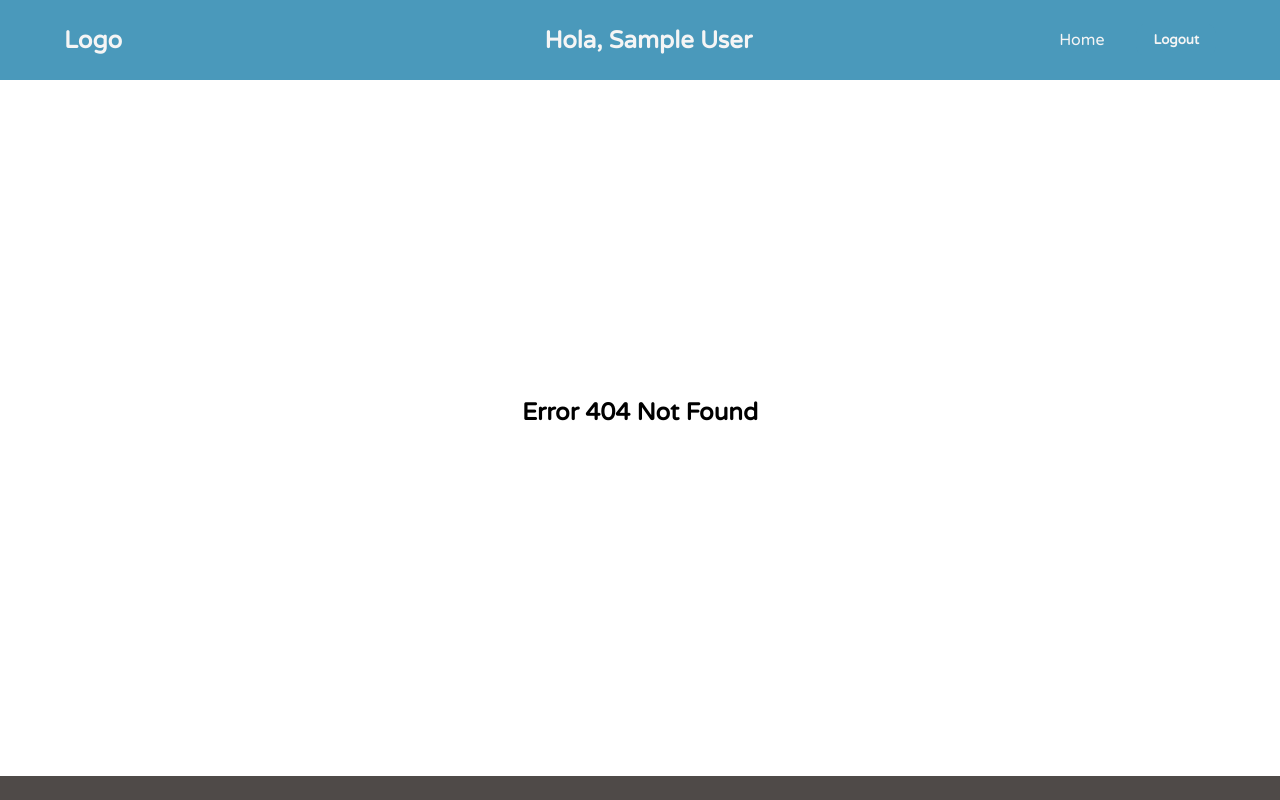
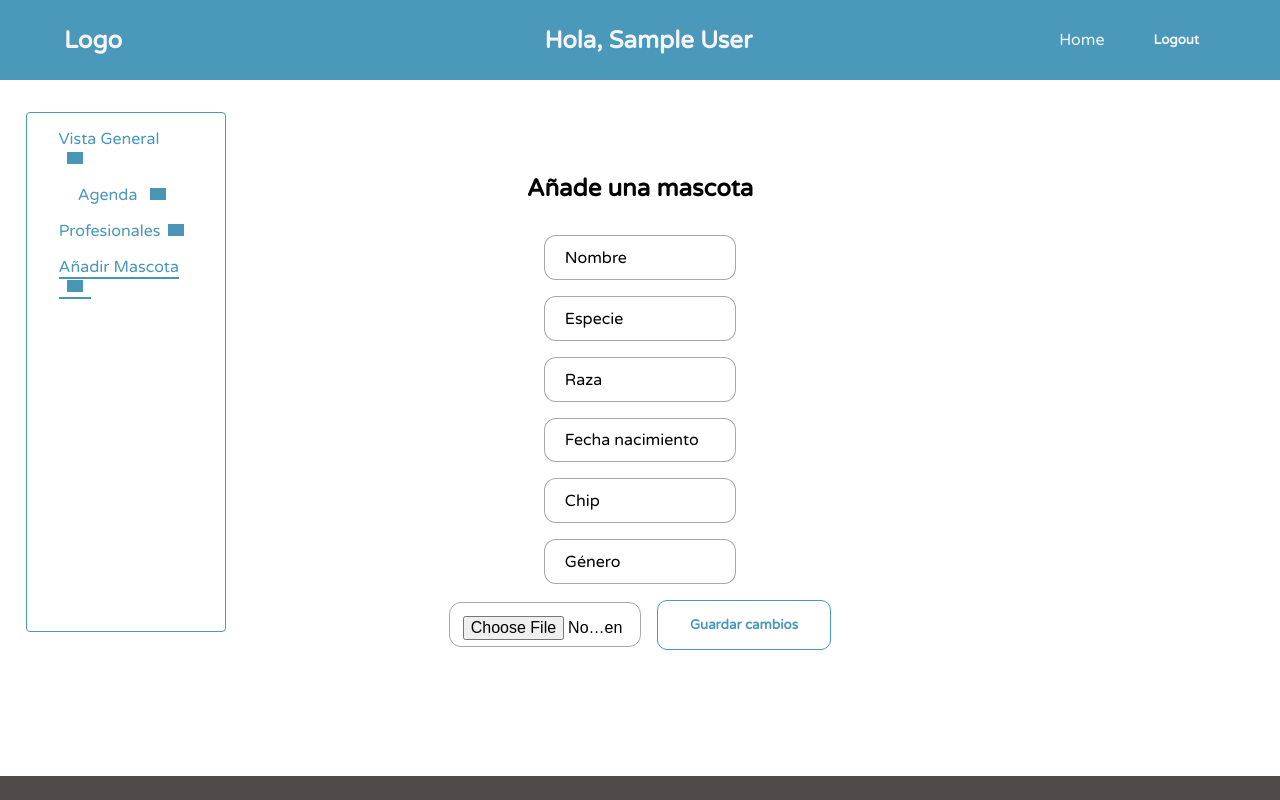
Before and after one commit to virginia-zuror/_NeoVet_, a React (Vite) app: page /userclients_createpet in a window 1280 px wide. Shown: the top 800 px of the page. Built offline with nearby package versions, Linux system fonts and the light colour scheme; no server answers; sample sign-in values are in the browser's storage; grey boxes are pictures that could not be loaded.

Commit message:
añadirMascota

```diff
--- a/src/components/AsideClient/AsideClient.jsx
+++ b/src/components/AsideClient/AsideClient.jsx
@@ -35,6 +35,16 @@ const AsideClient = () => {
                 className="icon"
                 src="https://res.cloudinary.com/ddu2qdsdp/image/upload/v1679320948/Neovet/stethoscope_FILL0_wght400_GRAD0_opsz48_n549qq.svg"
                 alt="icono pacientes"
+              />
+            </NavLink>
+          </li>
+          <li>
+            <NavLink to="/userclients_createpet">
+              Añadir Mascota
+              <img
+                className="icon"
+                src="https://res.cloudinary.com/depifliz3/image/upload/v1679342582/samples/animals/huella_hbss1b.png"
+                alt="icono huella"
               />
             </NavLink>
           </li>
--- a/src/components/PetCard/PetCard.css
+++ b/src/components/PetCard/PetCard.css
@@ -16,7 +16,6 @@
   flex-direction: column;
   justify-content: center;
   align-items: center;
-
 }
 
 .grid-pets > figure {
--- a/src/main.jsx
+++ b/src/main.jsx
@@ -8,6 +8,7 @@ import App from './App';
 import RequiredAuthClient from './components/RequiredAuth/RequiredAuthClient';
 import RequiredAuthStaff from './components/RequiredAuth/RequiredAuthStaff';
 import NeovetContextProvider from './context/neovetContext';
+import CreatePet from './pages/CreatePet/CreatePet';
 import EditClientProfile from './pages/EditClientProfile/EditClientProfile';
 import Home from './pages/Home/Home';
 import LoginClient from './pages/LoginClient/LoginClient';
@@ -63,6 +64,14 @@ ReactDOM.createRoot(document.getElementById('root')).render(
               }
             />
             <Route
+              path="/userclients_createpet"
+              element={
+                <RequiredAuthClient>
+                  <CreatePet />
+                </RequiredAuthClient>
+              }
+            />
+            <Route
               path="/userclients_agenda"
               element={
                 <RequiredAuthClient>
--- /dev/null
+++ b/src/pages/CreatePet/CreatePet.jsx
@@ -0,0 +1,116 @@
+import './CreatePet.css';
+
+import { useState } from 'react';
+import { useForm } from 'react-hook-form';
+
+import AsideClient from '../../components/AsideClient/AsideClient';
+import { API } from '../../services/API.js';
+import Button from '../../UI/Button';
+import Modal from '../../UI/Modal';
+
+const CreatePet = () => {
+  const { register, handleSubmit } = useForm();
+  const userLoged = JSON.parse(localStorage.getItem('user'));
+  const [clkSave, setClkSave] = useState(false);
+  const [submited, setSubmited] = useState(false);
+
+  const checking = () => {
+    setClkSave(!clkSave);
+  };
+
+  const formSubmit = (formData) => {
+    API.post('/pets', formData).then((res) => {
+      console.log(res.data);
+      setSubmited(true);
+    });
+  };
+
+  return (
+    <div>
+      <AsideClient />
+      <main>
+        <h2>Añade una mascota</h2>
+        <form onSubmit={handleSubmit(formSubmit)} id="formulario_edit">
+          <div className="container">
+            <input type="text" id="name" required {...register('name')} />
+            <label htmlFor="name">Nombre</label>
+          </div>
+          <div className="container">
+            <input type="text" id="specie" required {...register('specie')} />
+            <label htmlFor="specie">Especie</label>
+          </div>
+          <div className="container">
+            <input
+              type="text"
+              id="breed"
+              name="breed"
+              required
+              {...register('breed')}
+            />
+            <label htmlFor="breed">Raza</label>
+          </div>
+          <div className="container">
+            <input
+              type="text"
+              id="birth"
+              name="birth"
+              required
+              {...register('birth')}
+            />
+            <label htmlFor="birth">Fecha nacimiento</label>
+          </div>
+          <div className="container">
+            <input
+              type="text"
+              id="chip"
+              name="chip"
+              required
+              {...register('chip')}
+            />
+            <label htmlFor="chip">Chip</label>
+          </div>
+          <div className="container">
+            <input
+              type="text"
+              id="gender"
+              name="gender"
+              required
+              {...register('gender')}
+            />
+            <label htmlFor="gender">Género</label>
+          </div>
+          <div className="container">
+            <input
+              type="file"
+              id="photo"
+              name="photo"
+              required
+              {...register('photo')}
+            />
+            <label htmlFor="photo"></label>
+          </div>
+          <Button
+            text="Guardar cambios"
+            type="button"
+            action={() => {
+              checking();
+            }}
+            padding="xl"
+            className="btn_edit"
+          />
+        </form>
+        {submited && clkSave && (
+          <Modal
+            content="Mascota añadida"
+            action={() => checking()}
+            text="X"
+            className="modal_cambios"
+            padding="lg"
+          />
+        )}
+      </main>
+    </div>
+  );
+};
+
+export default CreatePet;
```
Also changed, not shown: src/components/AsideStaff/AsideStaff.jsx (+21 -3 lines), src/components/PetCard/PetCard.jsx (+9 -8 lines), src/pages/CreatePet/CreatePet.css (added), src/pages/Pets/Pets.jsx (indentation only). Lines whose indentation alone changed are shown as unchanged.
